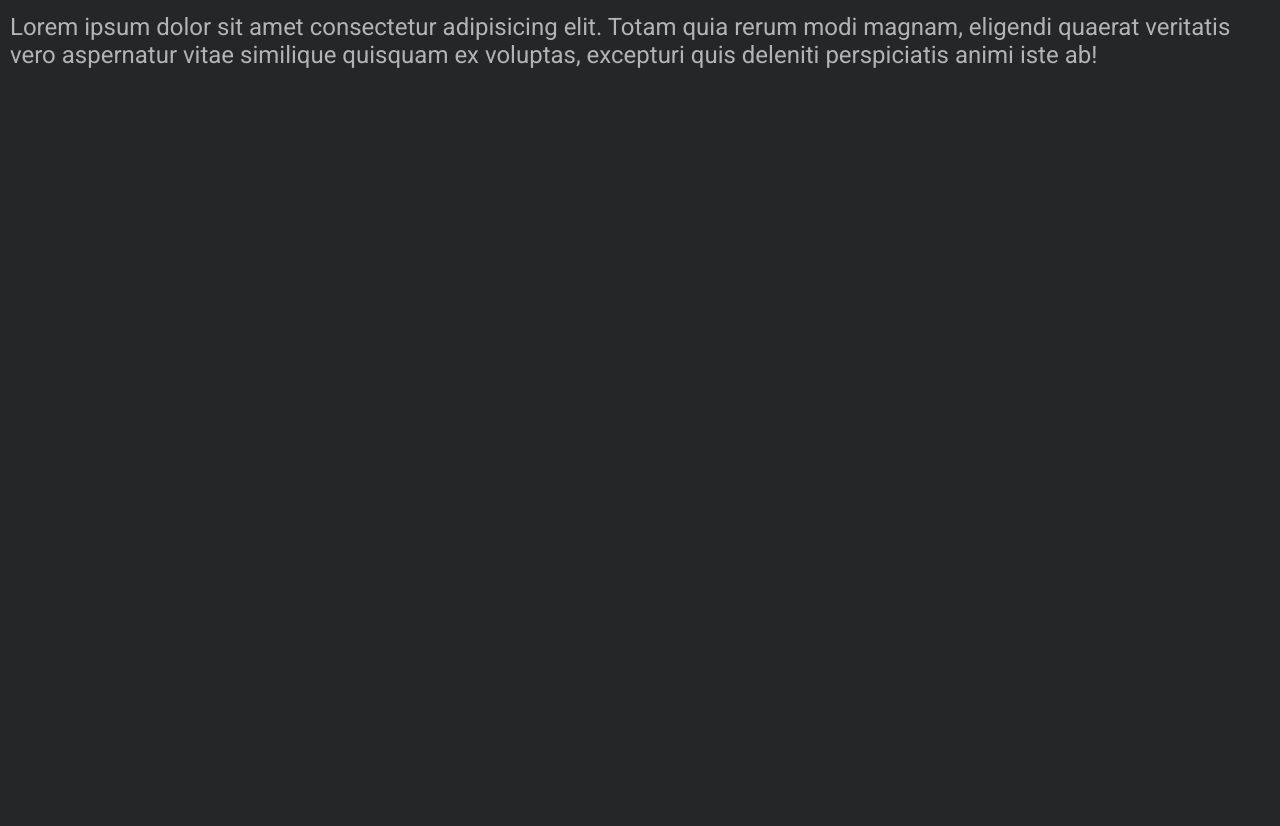
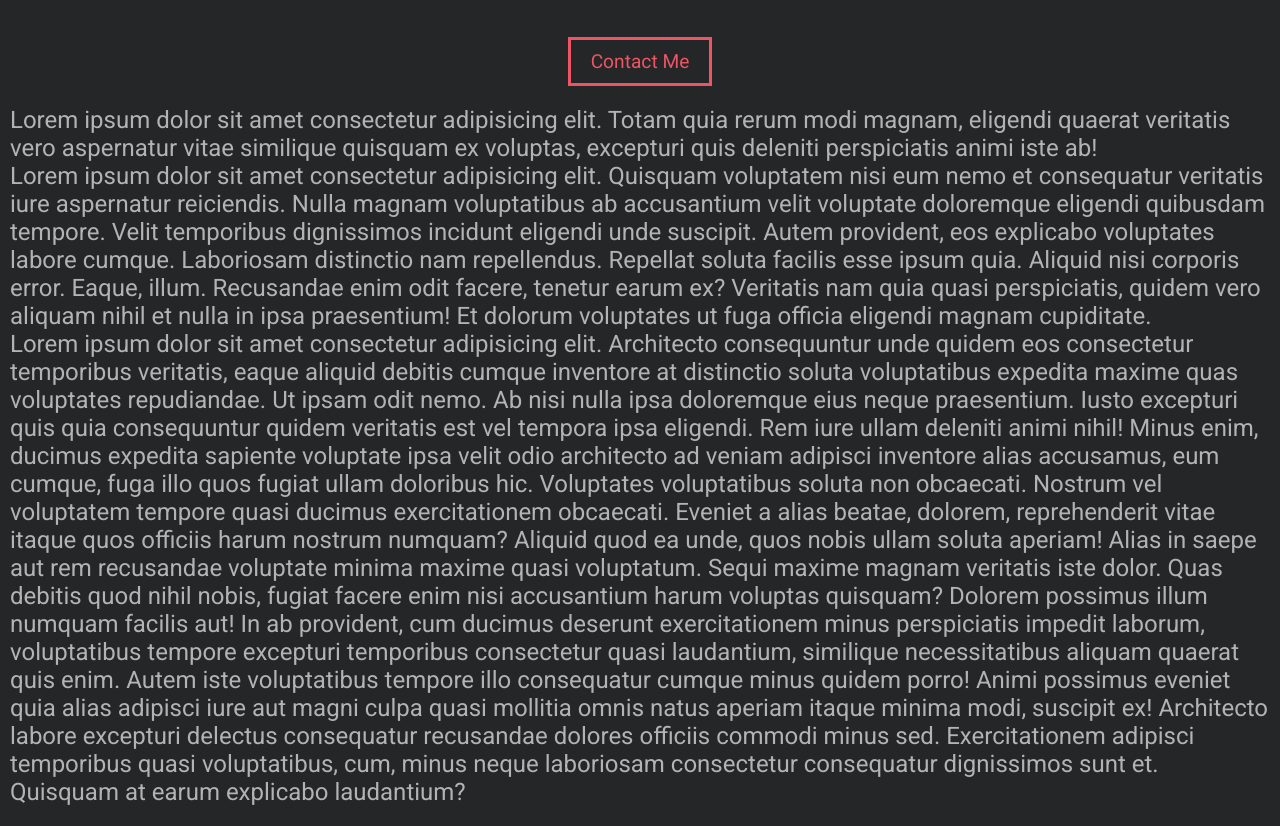
Before and after one commit to AljoschaDriemel/aljoschadriemel.github.io, a plain HTML site: page index.html in a window 1280 px wide. Shown: the part 428-1254 px from the top of the page. Before the commit the page ends 800 px from the top, so only its background shows below. Drawn offline with Linux system fonts and the light colour scheme.

Commit message:
added js

```diff
--- a/index.html
+++ b/index.html
@@ -56,39 +56,62 @@
       </div>
     </section>
     <div class="flex cta-btn">
-        <a href="#contact">Contact Me</a>
+      <a href="#contact">Contact Me</a>
     </div>
     <!-- ABOUT -->
     <section>
       <div class="container about">
-        <p>Lorem ipsum dolor sit amet consectetur adipisicing elit. Totam quia rerum modi magnam, eligendi quaerat veritatis vero aspernatur vitae similique quisquam ex voluptas, excepturi quis deleniti perspiciatis animi iste ab!</p>
+        <p>
+          Lorem ipsum dolor sit amet consectetur adipisicing elit. Totam quia
+          rerum modi magnam, eligendi quaerat veritatis vero aspernatur vitae
+          similique quisquam ex voluptas, excepturi quis deleniti perspiciatis
+          animi iste ab!
+        </p>
+        <p>
+          Lorem ipsum dolor sit amet consectetur adipisicing elit. Quisquam
+          voluptatem nisi eum nemo et consequatur veritatis iure aspernatur
+          reiciendis. Nulla magnam voluptatibus ab accusantium velit voluptate
+          doloremque eligendi quibusdam tempore. Velit temporibus dignissimos
+          incidunt eligendi unde suscipit. Autem provident, eos explicabo
+          voluptates labore cumque. Laboriosam distinctio nam repellendus.
+          Repellat soluta facilis esse ipsum quia. Aliquid nisi corporis error.
+          Eaque, illum. Recusandae enim odit facere, tenetur earum ex? Veritatis
+          nam quia quasi perspiciatis, quidem vero aliquam nihil et nulla in
+          ipsa praesentium! Et dolorum voluptates ut fuga officia eligendi
+          magnam cupiditate.
+        </p>
+        <p>
+          Lorem ipsum dolor sit amet consectetur adipisicing elit. Architecto
+          consequuntur unde quidem eos consectetur temporibus veritatis, eaque
+          aliquid debitis cumque inventore at distinctio soluta voluptatibus
+          expedita maxime quas voluptates repudiandae. Ut ipsam odit nemo. Ab
+          nisi nulla ipsa doloremque eius neque praesentium. Iusto excepturi
+          quis quia consequuntur quidem veritatis est vel tempora ipsa eligendi.
+          Rem iure ullam deleniti animi nihil! Minus enim, ducimus expedita
+          sapiente voluptate ipsa velit odio architecto ad veniam adipisci
+          inventore alias accusamus, eum cumque, fuga illo quos fugiat ullam
+          doloribus hic. Voluptates voluptatibus soluta non obcaecati. Nostrum
+          vel voluptatem tempore quasi ducimus exercitationem obcaecati. Eveniet
+          a alias beatae, dolorem, reprehenderit vitae itaque quos officiis
+          harum nostrum numquam? Aliquid quod ea unde, quos nobis ullam soluta
+          aperiam! Alias in saepe aut rem recusandae voluptate minima maxime
+          quasi voluptatum. Sequi maxime magnam veritatis iste dolor. Quas
+          debitis quod nihil nobis, fugiat facere enim nisi accusantium harum
+          voluptas quisquam? Dolorem possimus illum numquam facilis aut! In ab
+          provident, cum ducimus deserunt exercitationem minus perspiciatis
+          impedit laborum, voluptatibus tempore excepturi temporibus consectetur
+          quasi laudantium, similique necessitatibus aliquam quaerat quis enim.
+          Autem iste voluptatibus tempore illo consequatur cumque minus quidem
+          porro! Animi possimus eveniet quia alias adipisci iure aut magni culpa
+          quasi mollitia omnis natus aperiam itaque minima modi, suscipit ex!
+          Architecto labore excepturi delectus consequatur recusandae dolores
+          officiis commodi minus sed. Exercitationem adipisci temporibus quasi
+          voluptatibus, cum, minus neque laboriosam consectetur consequatur
+          dignissimos sunt et. Quisquam at earum explicabo laudantium?
+        </p>
       </div>
     </section>
 
-
-    <!-- JAVASCRIPT -->
-    <script>
-      var mybutton = document.getElementById("topBtn");
-
-      window.onscroll = function () {
-        scrollFunction();
-      };
-
-      function scrollFunction() {
-        if (
-          document.body.scrollTop > 20 ||
-          document.documentElement.scrollTop > 20
-        ) {
-          mybutton.style.display = "block";
-        } else {
-          mybutton.style.display = "none";
-        }
-      }
-
-      function topFunction() {
-        document.body.scrollTop = 0;
-        document.documentElement.scrollTop = 0;
-      }
-    </script>
+    <script src="./script.js"></script>
   </body>
 </html>
--- /dev/null
+++ b/script.js
@@ -0,0 +1,18 @@
+var mybutton = document.getElementById("topBtn");
+
+window.onscroll = function () {
+  scrollFunction();
+};
+
+function scrollFunction() {
+  if (document.body.scrollTop > 20 || document.documentElement.scrollTop > 20) {
+    mybutton.style.display = "block";
+  } else {
+    mybutton.style.display = "none";
+  }
+}
+
+function topFunction() {
+  document.body.scrollTop = 0;
+  document.documentElement.scrollTop = 0;
+}
--- a/style.css
+++ b/style.css
@@ -73,7 +73,8 @@ h1 {
     margin-top: 20px;
 }
 .main-info p {
-  font-size: 2rem;
+  /* font-size: 2rem; */
+  font-size: calc(100% + 4vw);
   font-weight: 700;
   color: #fff;
 }
```
Also changed, not shown: portfolio.html (deleted, +0 -23 lines).
